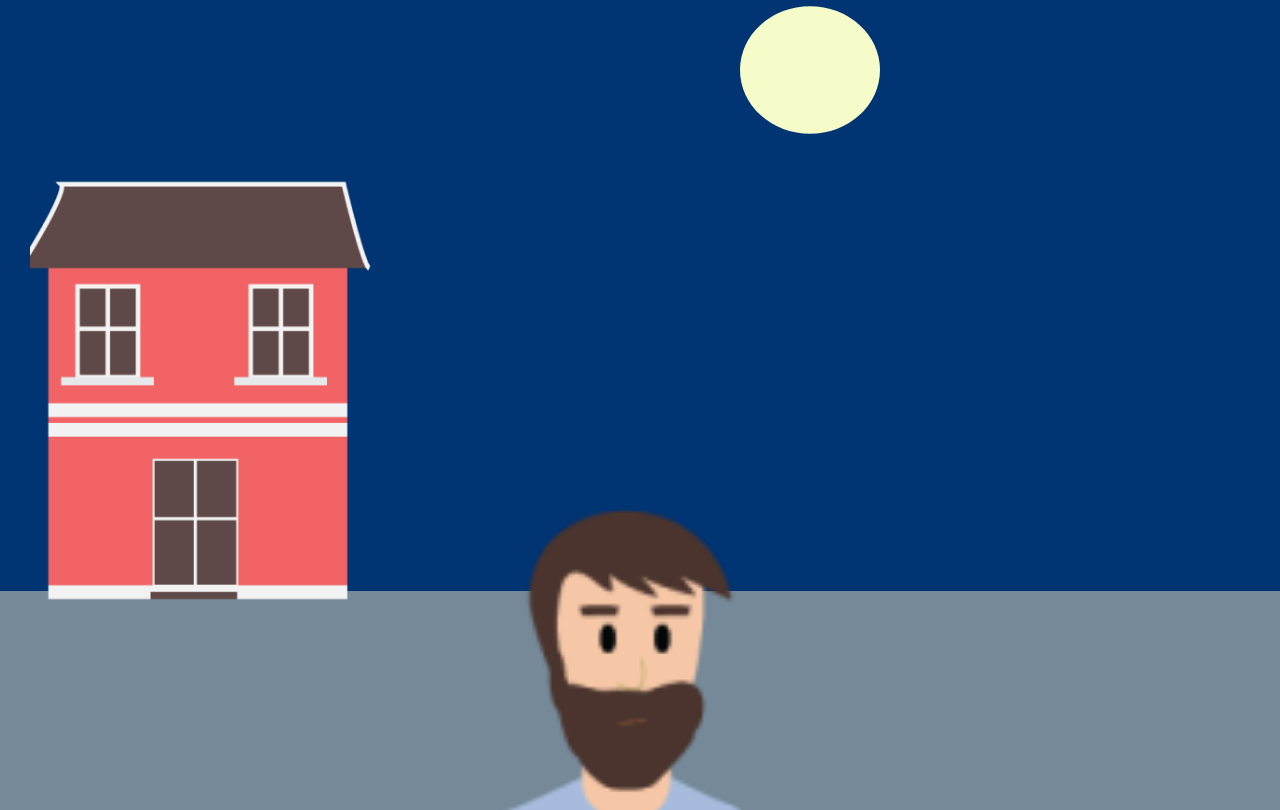
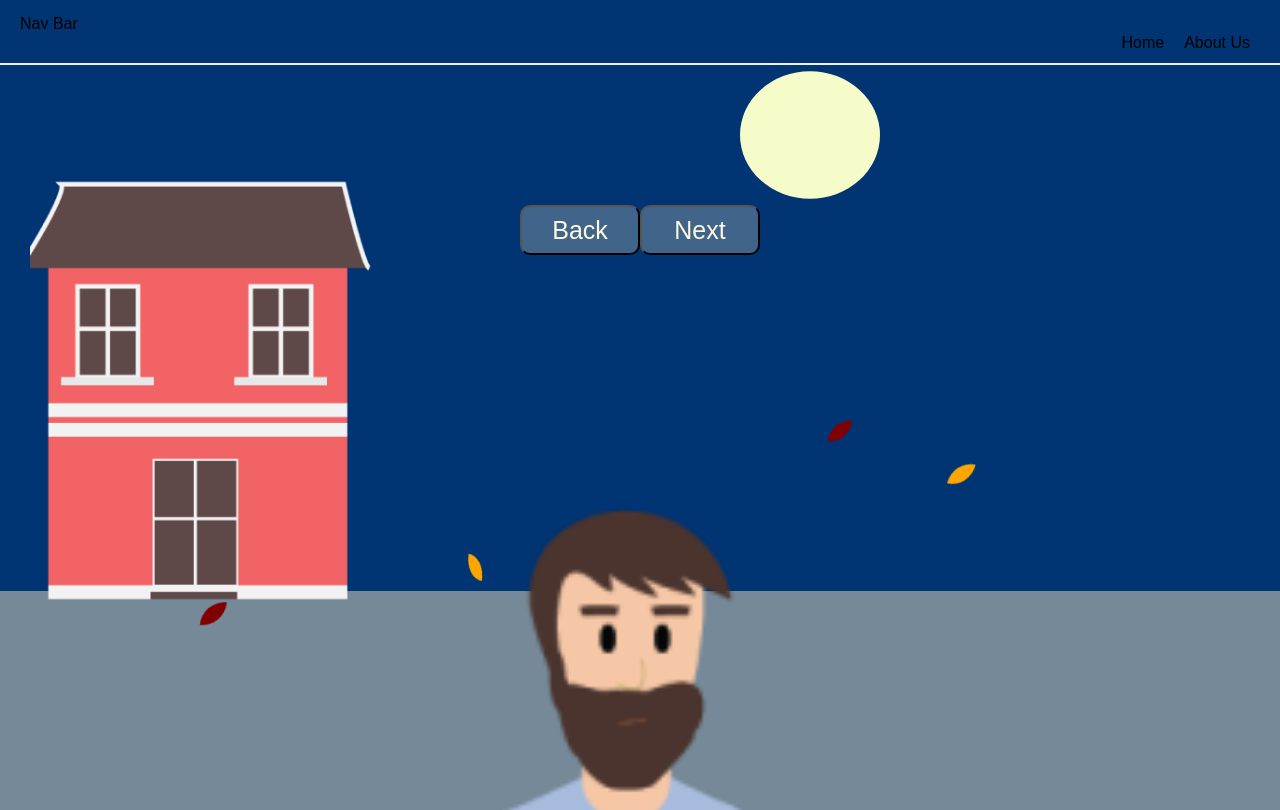
Before and after one commit to DesmandD3/finalApp, a Next.js app: page /Firstpage in a window 1280 px wide. Shown: the top 810 px of the page. Built offline with nearby package versions, Linux system fonts and the light colour scheme.

Commit message:
Firstpage components

```diff
--- a/comps/smNext.js
+++ b/comps/smNext.js
@@ -12,8 +12,6 @@ const SmallNext = styled.button`
 export default function SmallNextbutton() {
   const r = useRouter();
   return (
-    <SmallNext onClick={() => r.replace({ pathname: "/waystohelp" })}>
-      Next
-    </SmallNext>
+    <SmallNext onClick={() => r.replace({ pathname: "/w" })}>Next</SmallNext>
   );
 }
--- a/pages/Firstpage.js
+++ b/pages/Firstpage.js
@@ -3,10 +3,19 @@ import styled from "styled-components";
 import Moon from "../comps/Moon";
 import Man from "../comps/man";
 import House from "../comps/House";
+import SmallNextbutton from "../comps/smNext";
+import SmallBackbutton from "../comps/smBack";
+import Navbar from "../comps/nav/navbar";
 
 const FullPage = styled.div`
   @import url("https://fonts.googleapis.com/css2?family=Fira+Sans:wght@300;400&display=swap");
-  background:linear-gradient(to bottom, #003472 0%, #003472 70%, #758998 70%, #758998 100%) ;
+  background: linear-gradient(
+    to bottom,
+    #003472 0%,
+    #003472 70%,
+    #758998 70%,
+    #758998 100%
+  );
   text-align: center;
   font-family: "Fira Sans", sans-serif;
   display: flex;
@@ -18,17 +27,19 @@ const FullPage = styled.div`
   overflow: hidden;
 `;
 
-
-
-
 export default function Start() {
   return (
     <div>
       <Leafs />
       <FullPage>
+        <Navbar />
         <Moon />
-        <House/>
-        <Man/>
+        <House />
+        <Man />
+        <div>
+          <SmallBackbutton />
+          <SmallNextbutton />
+        </div>
       </FullPage>
     </div>
   );
```
